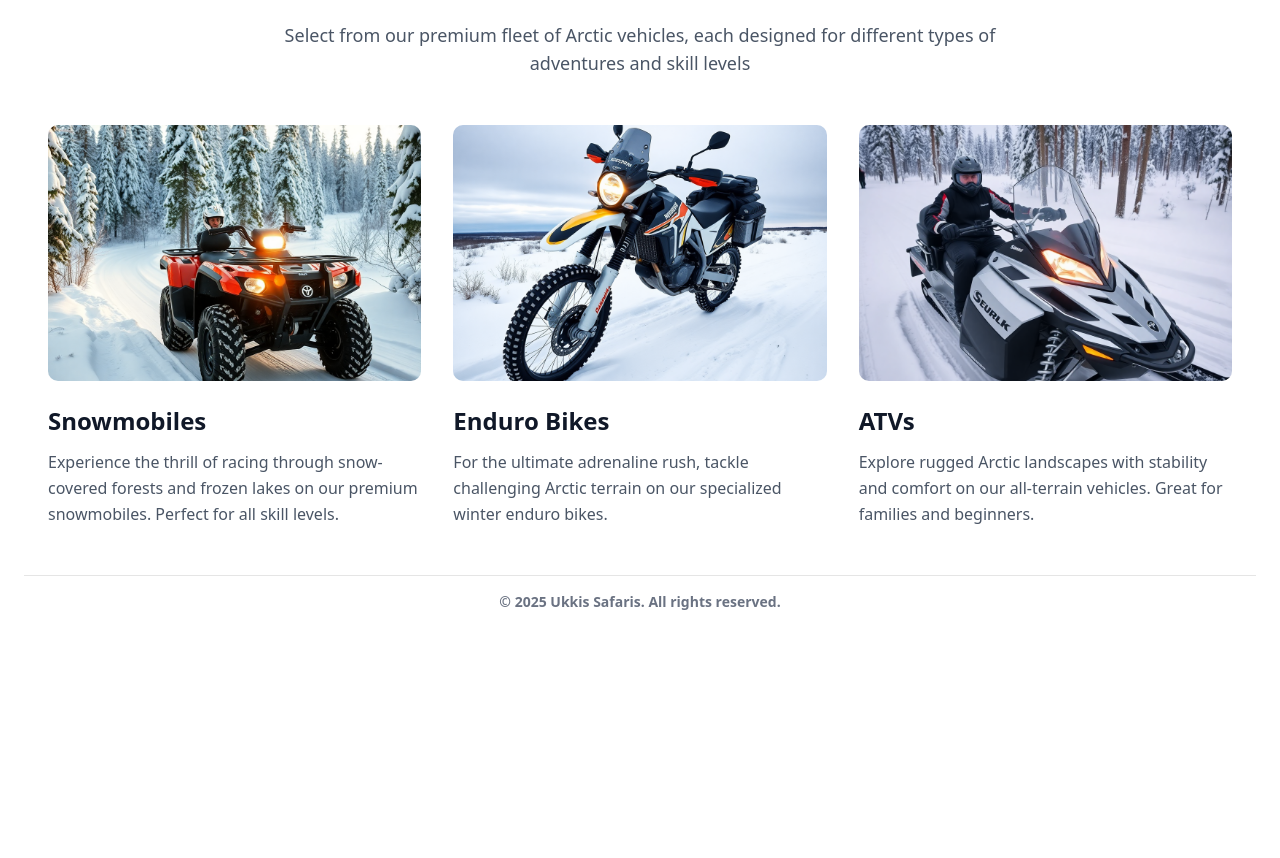
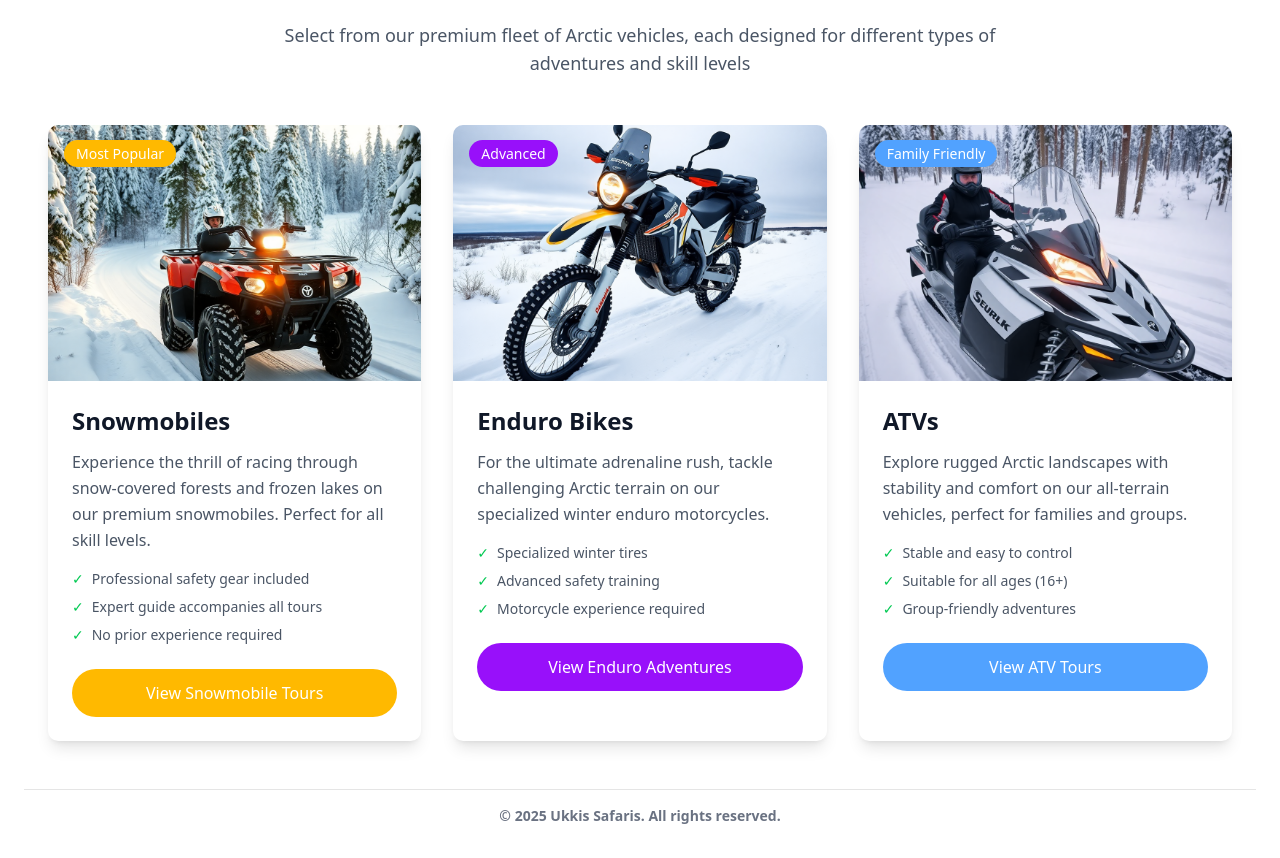
Before and after one commit to WaltteriWe/Ukkis-booking-system, a Next.js app in the folder frontend/: page / in a window 1280 px wide. Shown: the part 1187-2045 px from the top of the page. Before the commit the page ends 1831 px from the top, so only its background shows below. Built offline with nearby package versions, Linux system fonts and the light colour scheme.

Commit message:
feat: Enhance Card component with additional props for features and button; update Home page to utilize new Card functionality

```diff
--- a/frontend/src/app/page.tsx
+++ b/frontend/src/app/page.tsx
@@ -1,10 +1,10 @@
+import Card from "@/components/Card";
 import { routes } from "@/lib/constants";
 import { colors } from "@/lib/constants";
 import { cn } from "@/lib/utils";
 import { Clock2Icon, RouteIcon, Shield } from "lucide-react";
 import Image from "next/image";
 import Link from "next/link";
-import Card from "@/components/Card";
 
 function Home() {
   return (
@@ -99,7 +99,7 @@ function Home() {
           </p>
         </div>
       </div>
-            <div className="container mx-auto px-6 py-12 bg-white">
+ <div className="container mx-auto px-6 py-12 bg-white">
         <div className="text-center mb-12">
           <h2 className="text-4xl font-bold text-gray-900 mb-4">
             Choose Your Adventure Vehicle
@@ -108,28 +108,57 @@ function Home() {
             Select from our premium fleet of Arctic vehicles, each designed for different types of adventures and skill levels
           </p>
         </div>
-
    <div className="grid grid-cols-1 md:grid-cols-3 gap-8">
         <Card
           description="Experience the thrill of racing through snow-covered forests and frozen lakes on our premium snowmobiles. Perfect for all skill levels."
           imageSrc="/images/snowmobile.jpg"
           title="Snowmobiles"
-        ></Card>
+          badgeText="Most Popular"
+          badgeColor="bg-amber-400"
+          features={[
+            "Professional safety gear included",
+            "Expert guide accompanies all tours",
+            "No prior experience required"
+          ]}
+          buttonText="View Snowmobile Tours"
+          buttonColor="bg-amber-400 hover:bg-amber-500"
+          buttonHref="/tours/snowmobile"
+        />
 
         <Card
-          description="For the ultimate adrenaline rush, tackle challenging Arctic terrain on our specialized winter enduro bikes."
+          description="For the ultimate adrenaline rush, tackle challenging Arctic terrain on our specialized winter enduro motorcycles."
           imageSrc="/images/enduro-bike.jpg"
           title="Enduro Bikes"
-        ></Card>
+          badgeText="Advanced"
+          badgeColor="bg-purple-600"
+          features={[
+            "Specialized winter tires",
+            "Advanced safety training",
+            "Motorcycle experience required"
+          ]}
+          buttonText="View Enduro Adventures"
+          buttonColor="bg-purple-600 hover:bg-purple-700"
+          buttonHref="/tours/enduro"
+        />
+
         <Card
-          description="Explore rugged Arctic landscapes with stability and comfort on our all-terrain vehicles. Great for families and beginners."
+          description="Explore rugged Arctic landscapes with stability and comfort on our all-terrain vehicles, perfect for families and groups."
           imageSrc="/images/atv.jpg"
-          title="ATVs">
+          title="ATVs"
+          badgeText="Family Friendly"
+          badgeColor="bg-blue-400"
+          features={[
+            "Stable and easy to control",
+            "Suitable for all ages (16+)",
+            "Group-friendly adventures"
+          ]}
+          buttonText="View ATV Tours"
+          buttonColor="bg-blue-400 hover:bg-blue-500"
+          buttonHref="/tours/atv"
+        />
+      </div>
 
-          </Card>
-      </div>
-    </div>
-
+    </div>
     </>
   );
 }
--- a/frontend/src/components/Card.tsx
+++ b/frontend/src/components/Card.tsx
@@ -1,4 +1,5 @@
 import Image from "next/image";
+import Link from "next/link";
 
 type CardProps = {
     title: string;
@@ -6,36 +7,58 @@ type CardProps = {
     imageSrc: string;
     badgeText?: string;
     badgeColor?: string;
+    features?: string[];
+    buttonText?: string;
+    buttonColor?: string;
+    buttonHref?: string;
 };
 
-const Card = ({title, imageSrc, description, badgeText, badgeColor = "bg-amber-400"}: CardProps) => {
+const Card = ({title, imageSrc, description, badgeText, badgeColor = "bg-amber-400", features, buttonText, buttonColor = "bg-amber-400 hover:bg-amber-500", buttonHref = "#"}: CardProps) => {
   return (
-    <>
-    <div className="relative group cursor-pointer">
-      <div className="relative overflow-hidden rounded-lg">
+    <div className="relative group cursor-pointer bg-white rounded-lg shadow-lg overflow-hidden">
+      <div className="relative overflow-hidden">
         <Image
           src={imageSrc}
           alt={title}
           width={400}
           height={300}
           className="w-full h-64 object-cover group-hover:scale-105 transition-transform duration-300"
-          />
+        />
         {badgeText && (
-            <div className="absolute top-4 left-4">
-            <span className={` ${badgeColor} text-white px-3 py-1 rounded-full text-sm font-medium`}>
+          <div className="absolute top-4 left-4">
+            <span className={`${badgeColor} text-white px-3 py-1 rounded-full text-sm font-medium`}>
               {badgeText}
             </span>
           </div>
         )}
       </div>
-      <div className="mt-6">
+      <div className="p-6">
         <h3 className="text-2xl font-bold text-gray-900 mb-3">{title}</h3>
-        <p className="text-gray-600 leading-relaxed">
+        <p className="text-gray-600 leading-relaxed mb-4">
           {description}
         </p>
+
+        {features && (
+          <div className="mb-6 space-y-2">
+            {features.map((feature, index) => (
+              <div key={index} className="flex items-center text-sm text-gray-600">
+                <span className="text-green-500 mr-2">✓</span>
+                {feature}
+              </div>
+            ))}
+          </div>
+        )}
+
+        {buttonText && (
+          <Link
+            href={buttonHref}
+            className={`${buttonColor} text-white font-medium px-6 py-3 rounded-full transition-colors block text-center`}
+          >
+            {buttonText}
+          </Link>
+        )}
       </div>
     </div>
-        </>
   )
 }
 
```
